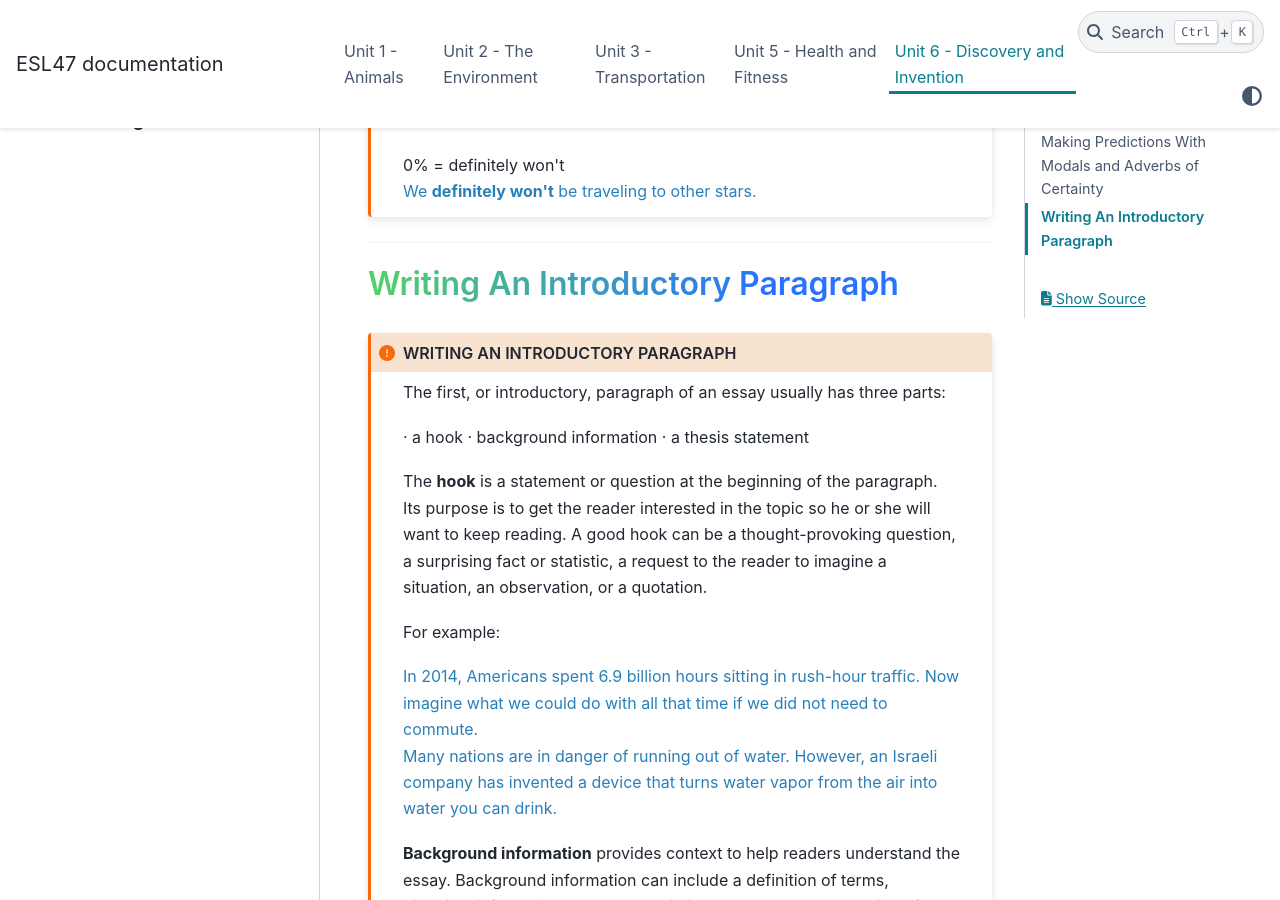
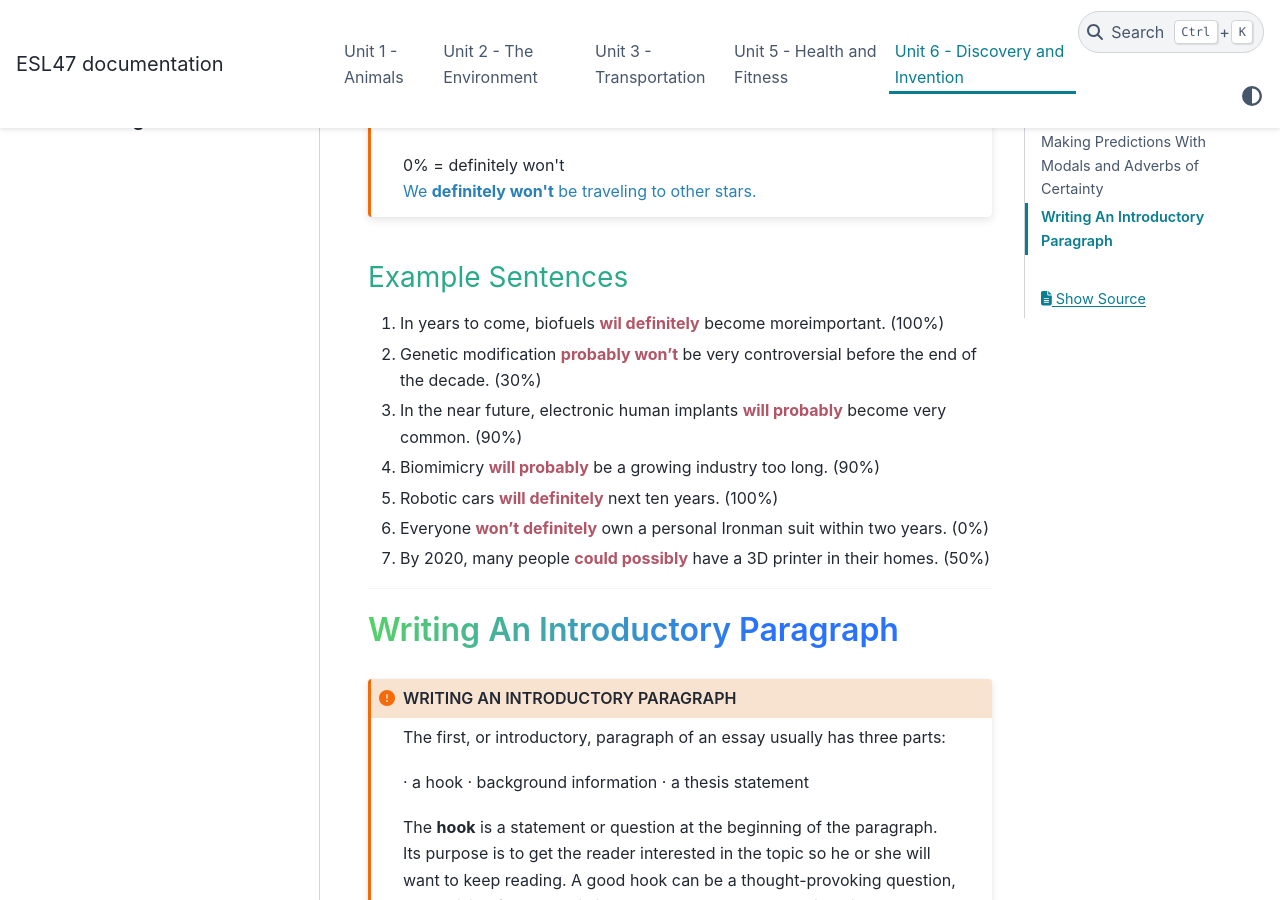
Before and after one commit to vpa24/ESL-47---Intermediate-Low-Integrated-Reading-Writing, a Sphinx documentation site: the page built from docs/source/unit6.md, in a window 1280 px wide and 900 px high, scrolled down 810 px. Built offline with Sphinx 7.4.7 and the PyData theme 0.15.4, drawn with Linux system fonts in a browser that asks for light colours; some web fonts are replaced.

Commit message:
added example sentences

`````diff
--- a/docs/source/unit6.md
+++ b/docs/source/unit6.md
@@ -38,6 +38,16 @@ Use *will*, *could*, and *won't* with an adverb of certainty before the main ver
 ```
 ````
 
+### Example Sentences
+
+1. In years to come, biofuels **wil definitely** become moreimportant. (100%)
+2. Genetic modification **probably won't** be very controversial before the end of the decade. (30%)
+3. In the near future, electronic human implants **will probably** become very common. (90%)
+4. Biomimicry **will probably** be a growing industry too long. (90%)
+5. Robotic cars **will definitely** next ten years. (100%)
+6. Everyone **won't definitely** own a personal Ironman suit within two years. (0%)
+7. By 2020, many people **could possibly** have a 3D printer in their homes. (50%)
+
 ---
 
 ## Writing An Introductory Paragraph
`````
